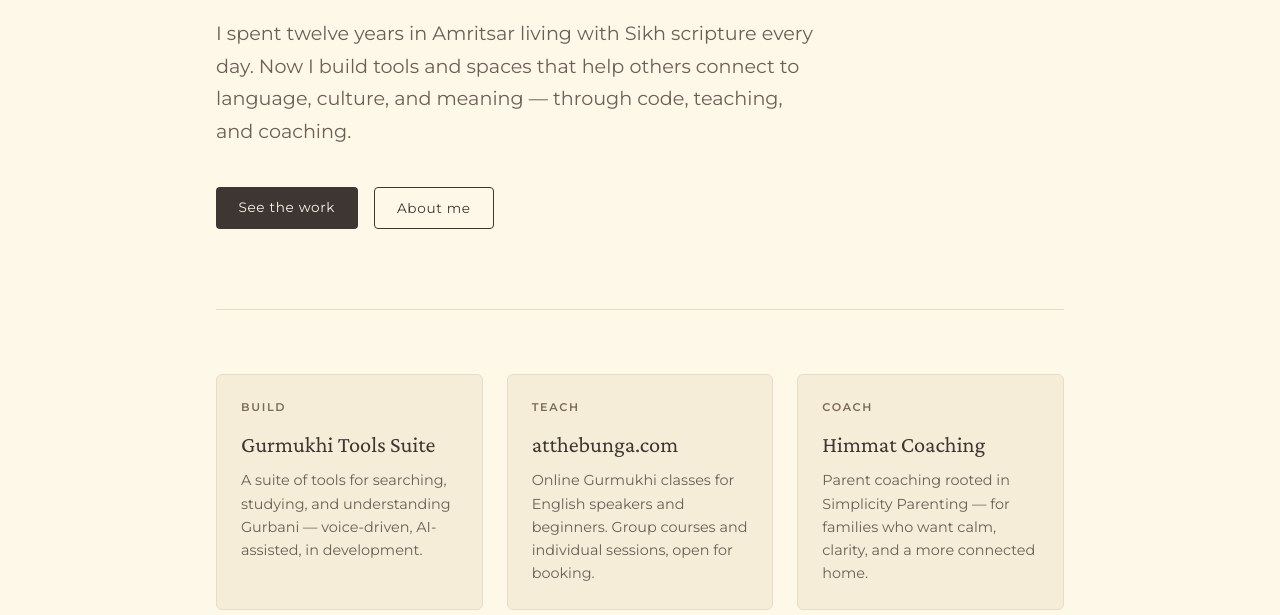
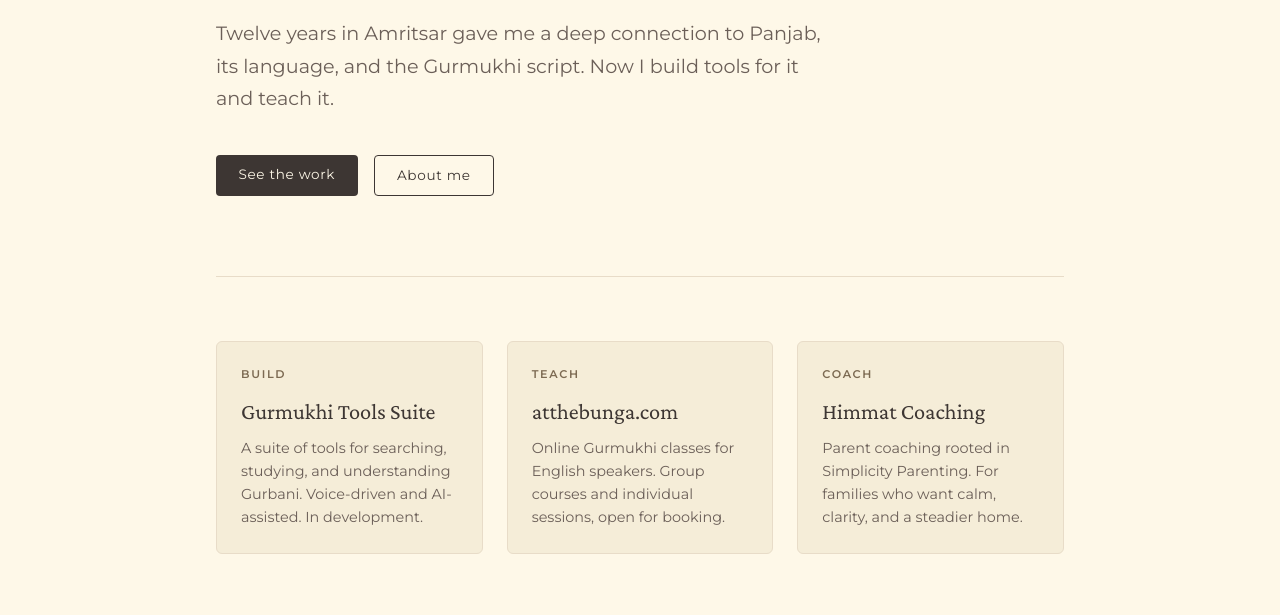
Before and after one commit to thehimmat/thehimmat.github.io, a plain HTML site: page index.html in a window 1280 px wide. Shown: the part 185-800 px from the top of the page. Drawn offline with nearby package versions, Linux system fonts and the light colour scheme.

Commit message:
Update hero and card copy

```diff
--- a/index.html
+++ b/index.html
@@ -181,9 +181,8 @@
         Builder. Teacher. Coach.
       </h1>
       <p style="font-size: 1.2rem; max-width: 38rem; color: var(--charcoal-light); line-height: 1.7; margin-bottom: 2.5rem;">
-        I spent twelve years in Amritsar living with Sikh scripture every day.
-        Now I build tools and spaces that help others connect to language,
-        culture, and meaning — through code, teaching, and coaching.
+        Twelve years in Amritsar gave me a deep connection to Panjab, its language,
+        and the Gurmukhi script. Now I build tools for it and teach it.
       </p>
       <div style="display: flex; gap: 1rem; flex-wrap: wrap;">
         <a href="#build" class="btn-primary">See the work</a>
@@ -200,7 +199,7 @@
             <p class="section-label" style="margin-bottom: 0.75rem;">Build</p>
             <h3 style="font-size: 1.4rem; margin-bottom: 0.5rem; color: var(--charcoal);">Gurmukhi Tools Suite</h3>
             <p style="font-size: 0.9rem; color: var(--charcoal-light); line-height: 1.6;">
-              A suite of tools for searching, studying, and understanding Gurbani — voice-driven, AI-assisted, in development.
+              A suite of tools for searching, studying, and understanding Gurbani. Voice-driven and AI-assisted. In development.
             </p>
           </div>
         </a>
@@ -210,7 +209,7 @@
             <p class="section-label" style="margin-bottom: 0.75rem;">Teach</p>
             <h3 style="font-size: 1.4rem; margin-bottom: 0.5rem; color: var(--charcoal);">atthebunga.com</h3>
             <p style="font-size: 0.9rem; color: var(--charcoal-light); line-height: 1.6;">
-              Online Gurmukhi classes for English speakers and beginners. Group courses and individual sessions, open for booking.
+              Online Gurmukhi classes for English speakers. Group courses and individual sessions, open for booking.
             </p>
           </div>
         </a>
@@ -220,7 +219,7 @@
             <p class="section-label" style="margin-bottom: 0.75rem;">Coach</p>
             <h3 style="font-size: 1.4rem; margin-bottom: 0.5rem; color: var(--charcoal);">Himmat Coaching</h3>
             <p style="font-size: 0.9rem; color: var(--charcoal-light); line-height: 1.6;">
-              Parent coaching rooted in Simplicity Parenting — for families who want calm, clarity, and a more connected home.
+              Parent coaching rooted in Simplicity Parenting. For families who want calm, clarity, and a steadier home.
             </p>
           </div>
         </a>
```
